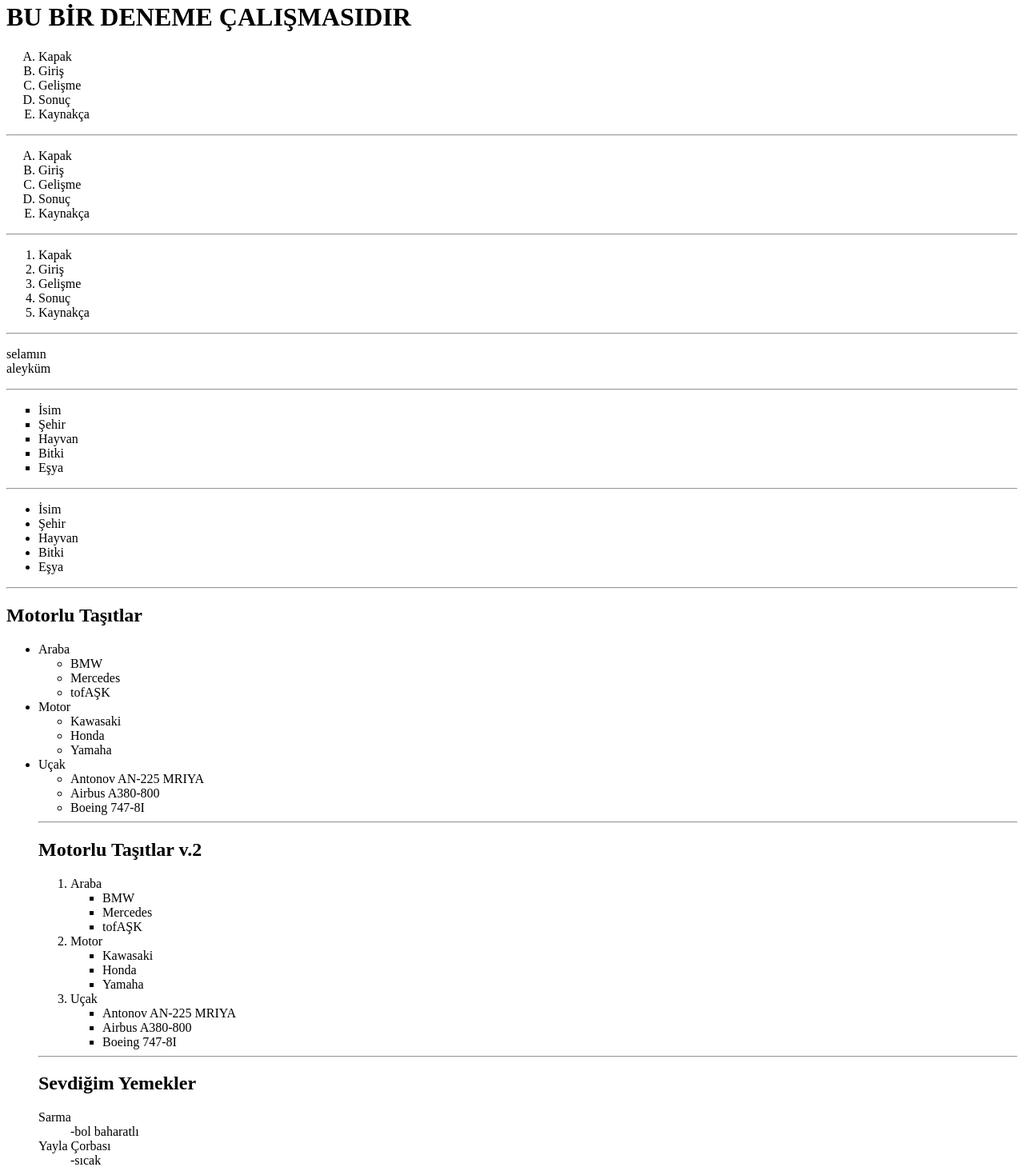
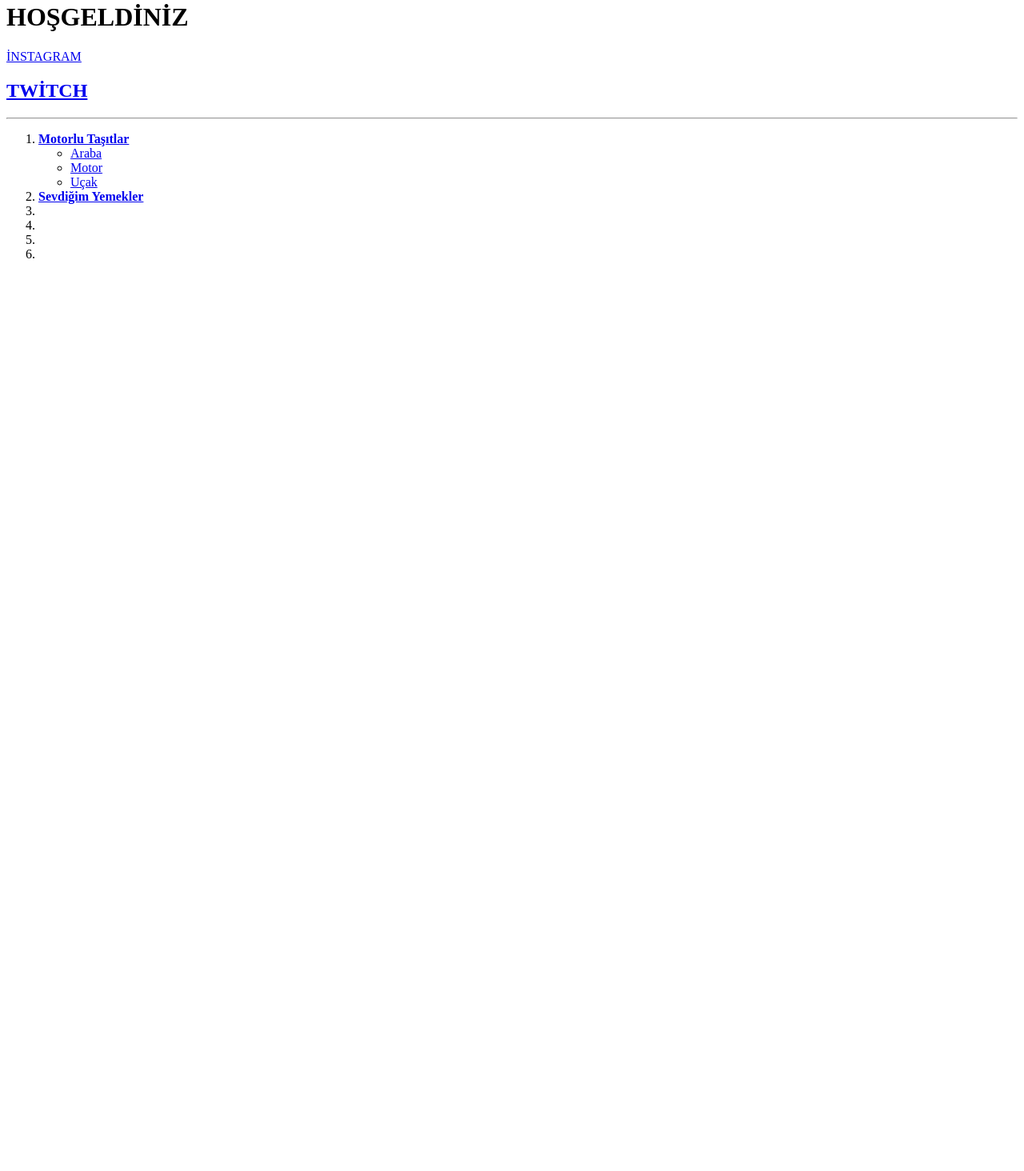
Before and after one commit to BahaCelik/Orgun1, a plain HTML site: page index.html in a window 1280 px wide. Shown: the part 18-1482 px from the top of the page at 80% size. Drawn offline with Linux system fonts and the light colour scheme.

Commit message:
içerikli sayfa

```diff
--- a/index.html
+++ b/index.html
@@ -6,105 +6,67 @@
     <title>First Github Project</title>
 </head>
 <body>
+        <h1> HOŞGELDİNİZ </h1>
 
-    <h1>BU BİR DENEME ÇALIŞMASIDIR</h1>
-
-    <ol type="A">
-        <li>Kapak</li>
-        <li>Giriş</li>
-        <li>Gelişme</li>
-        <li>Sonuç</li>
-        <li>Kaynakça</li>
-    </ol>
+    <h2id="İNSTAGRAM"><a href="https://www.instagram.com/baha.celik_/">İNSTAGRAM</a></h2>
+    <h2 id="TWİTCH"><a href="https://www.twitch.tv/TheDupS0">TWİTCH</a></h2>
     <hr>
-    <ol type="A">
-        <li>Kapak</li>
-        <li>Giriş</li>
-        <li>Gelişme</li>
-        <li>Sonuç</li>
-        <li>Kaynakça</li>
-    </ol>
+        <ol type="1">
+            <li><strong><a href="#Motorlu_Taşıtlar">Motorlu Taşıtlar</a></strong>
+                <ul>
+                    <li><a href="#Araba">Araba</a></li>
+                    <li><a href="#Motor">Motor</a></li>
+                    <li><a href="#Uçak">Uçak</a></li>
+                </ul>
+            </li>
+            <li><strong><a href="#sevdigimyemekler" id="en_ust">Sevdiğim Yemekler</a></strong></li>
+            <li><strong></strong></li>
+            <li><strong></strong></li>
+            <li><strong></strong></li>
+            <li><strong></strong></li>
+        </ol>
+        <br><br><br><br><br><br><br><br><br><br><br><br><br><br><br><br><br><br><br><br><br><br><br><br><br><br><br><br>
+        <br><br><br><br><br><br><br><br><br><br><br><br><br><br><br><br><br><br><br><br><br><br><br><br><br><br><br><br>
+        <br><br><br><br><br><br><br><br><br><br><br><br><br><br><br><br><br><br><br><br><br><br><br><br><br><br><br><br>
+        <br><br><br><br><br><br><br><br><br><br><br><br><br><br><br><br><br><br><br><br><br><br><br><br><br><br><br><br>
     <hr>
-    <ol type="1">
-        <li>Kapak</li>
-        <li>Giriş</li>
-        <li>Gelişme</li>
-        <li>Sonuç</li>
-        <li>Kaynakça</li>
-    </ol>
-    <hr>
-    <p>
-        selamın <br>
-        aleyküm
-    </p>
-        <hr>
-    <ul type="square">
-        <li>İsim</li>
-        <li>Şehir</li>
-        <li>Hayvan</li>
-        <li>Bitki</li>
-        <li>Eşya</li>
-    </ul>
-    <hr>
+    <h2 id="Motorlu_Taşıtlar">Motorlu Taşıtlar</h2>
     <ul type="disc">
-        <li>İsim</li>
-        <li>Şehir</li>
-        <li>Hayvan</li>
-        <li>Bitki</li>
-        <li>Eşya</li>
-    </ul>
-    <hr>
-    <h2>Motorlu Taşıtlar</h2>
-    <ul type="disc">
-        <li>Araba</li>
+        <li id="Araba">Araba</li>
             <ul>
                <li>BMW</li>
                <li>Mercedes</li>
                <li>tofAŞK</li>
             </ul>
-        <li>Motor</li>
+        <li id="Motor">Motor</li>
             <ul>
                 <li>Kawasaki</li>
                 <li>Honda</li>
                 <li>Yamaha</li>
             </ul>
-        <li>Uçak</li>
+        <li id="Uçak">Uçak</li>
             <ul>
                 <li>Antonov AN-225 MRIYA</li>
                 <li>Airbus A380-800</li>
                 <li>Boeing 747-8I</li>
             </ul>
-            <hr>
-    <h2>Motorlu Taşıtlar v.2</h2>
-    <ol type="1">
-        <li>Araba</li>
-            <ul>
-               <li>BMW</li>
-               <li>Mercedes</li>
-               <li>tofAŞK</li>
-            </ul>
-        <li>Motor</li>
-            <ul>
-                <li>Kawasaki</li>
-                <li>Honda</li>
-                <li>Yamaha</li>
-            </ul>
-        <li>Uçak</li>
-            <ul>
-                <li>Antonov AN-225 MRIYA</li>
-                <li>Airbus A380-800</li>
-                <li>Boeing 747-8I</li>
-            </ul>
+    </ul>
+    <a href="#en_ust">İçerik</a>
+    <hr>
+    <br><br><br><br><br><br><br><br><br><br><br><br><br><br><br><br><br><br><br><br><br><br><br><br><br><br><br><br>
+    <br><br><br><br><br><br><br><br><br><br><br><br><br><br><br><br><br><br><br><br><br><br><br><br><br><br><br><br>
+    <br><br><br><br><br><br><br><br><br><br><br><br><br><br><br><br><br><br><br><br><br><br><br><br><br><br><br><br>
+    <br><br><br><br><br><br><br><br><br><br><br><br><br><br><br><br><br><br><br><br><br><br><br><br><br><br><br><br>
 
-    </ol>
-    <hr>
-    <h2>Sevdiğim Yemekler</h2>
-    <dl>
-        <dt>Sarma</dt>
-        <dd>-bol baharatlı</dd>
-        <dt>Yayla Çorbası</dt>
-        <dd>-sıcak</dd>
-    </dl>
-
+    <h2 id="sevdigimyemekler">Sevdiğim Yemekler</h2>
+    <ul>
+        <li>Sarma</li>
+        <li>Yayla Çorbası</li>
+        <li>Sarımsaklı Domatesli Makarna</li>
+        <li>Kızarmış Tavuk</li>
+        <li>Musakka</li>
+        <li>Köfte</li>
+    </ul>
+    <a href="#en_ust">İçerik</a>
 </body>
 </html>
```
